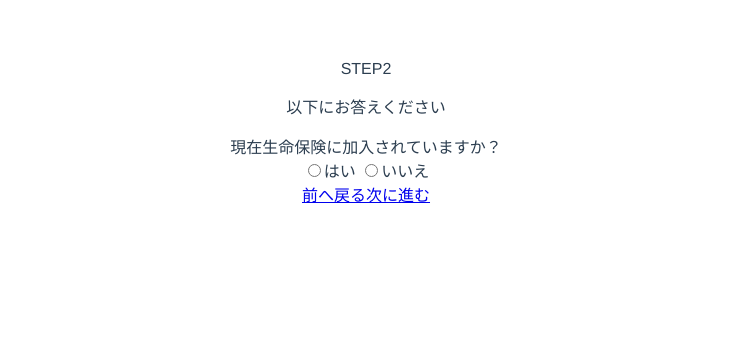
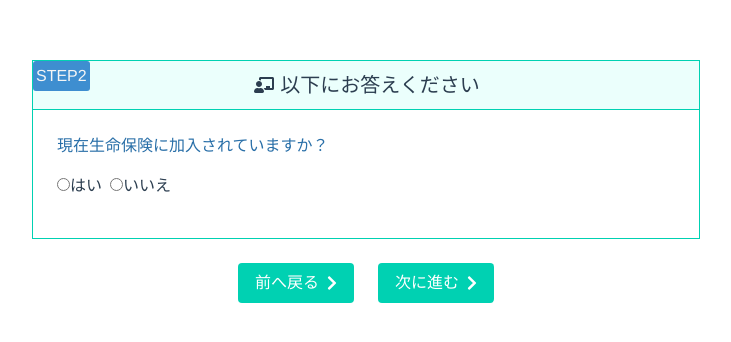
Before and after one commit to y-iwamoto/vue-form-practice, a Vue app in the folder app/: page /survey in a window 1280 px wide. Shown: the top 342 px of the page, without its empty margins (274-1005 px from the left). Built offline with nearby package versions, Linux system fonts and the light colour scheme; the HTML template or start-up script is replaced by a standard one.

Commit message:
ヘッダーフッター以外は全体的にレイアウトを整えた

```diff
--- a/app/src/App.vue
+++ b/app/src/App.vue
@@ -13,12 +13,12 @@ export default {
 }
 </script>
 
-<style>
+<style lang="scss">
+@import "../node_modules/bulma/bulma.sass";
 #app {
   font-family: Avenir, Helvetica, Arial, sans-serif;
   -webkit-font-smoothing: antialiased;
   -moz-osx-font-smoothing: grayscale;
-  text-align: center;
   color: #2c3e50;
   margin-top: 60px;
 }
--- a/app/src/components/pages/BasicInfo.vue
+++ b/app/src/components/pages/BasicInfo.vue
@@ -4,26 +4,29 @@
             <FormTitle :step="step" :imageName="imageName" :message="message" />
         </template>
         <template v-slot:form_main>
-            <Label>-性別-</Label>
-            <RadioButtonForm
-            v-model="basicInfoForm.sex"
-            name="sex"
-            :options="sexOptions"/>
+            <div>
+                <Label>-性別-</Label>
+                <RadioButtonForm
+                v-model="basicInfoForm.sex"
+                name="sex"
+                :options="sexOptions"/>
+            </div>
 
             <Label>-生年月日-</Label>
-            <div>
+            <div class="field is-horizontal">
                 <SelectForm
                 v-model="basicInfoForm.year"
                 name="basicInfoForm.year"
-                :options="yearOptions"/>年
+                :options="yearOptions"/>
+                <span class="is-flex is-justify-content-center is-align-items-center ml-1 mr-2">年</span>
                 <SelectForm
                 v-model="basicInfoForm.month"
                 name="basicInfoForm.month"
-                :options="monthOptions"/>月
+                :options="monthOptions"/><span class="is-flex is-justify-content-center is-align-items-center ml-1 mr-2">月</span>
                 <SelectForm
                 v-model="basicInfoForm.date"
                 name="basicInfoForm.date"
-                :options="dateOptions"/>日
+                :options="dateOptions"/><span class="is-flex is-justify-content-center is-align-items-center ml-1 mr-2">日</span>
             </div>
         </template>
         <template v-slot:form_transition>
@@ -60,7 +63,7 @@ export default {
     data() {
         return {
             step: "STEP1",
-            imageName:"",
+            imageName:"address-card",
             message: "お客様の情報を入力してください",
             backLink: "",
             backButtonName: "",
--- a/app/src/components/pages/Counseling.vue
+++ b/app/src/components/pages/Counseling.vue
@@ -40,7 +40,7 @@ export default {
     data() {
         return {
             step: "STEP3",
-            imageName:"",
+            imageName:"clipboard-list",
             message: "ご相談内容をご記入ください",
             backLink: "/survey",
             backButtonName: "前へ戻る",
--- a/app/src/components/pages/Survey.vue
+++ b/app/src/components/pages/Survey.vue
@@ -4,11 +4,13 @@
             <FormTitle :step="step" :imageName="imageName" :message="message" />
         </template>
         <template v-slot:form_main>
-            <Label>現在生命保険に加入されていますか？</Label>
-            <RadioButtonForm
-            v-model="SurveyForm.insurance"
-            name="insurance"
-            :options="options"/>
+            <div>
+                <Label>現在生命保険に加入されていますか？</Label>
+                <RadioButtonForm
+                v-model="SurveyForm.insurance"
+                name="insurance"
+                :options="options"/>
+            </div>
             <transition name="hospitalizing">
                 <div v-if="SurveyForm.insurance">
                     <Label>現在入院中ですか。または、最近3ヶ月以内に医師の診察・検査の結果、入院・手術をすすめられたことはありますか？</Label>
@@ -57,7 +59,7 @@ export default {
     data() {
         return {
             step: "STEP2",
-            imageName:"",
+            imageName:"chalkboard-teacher",
             message: "以下にお答えください",
             backLink: "/basic_info",
             backButtonName: "前へ戻る",
--- a/app/src/components/parts/FormTitle.vue
+++ b/app/src/components/parts/FormTitle.vue
@@ -1,8 +1,14 @@
 <template>
-    <div>
-        <span>{{ step }}</span>
-        <!-- <img src=""alt={{ step }}> -->
-        <p>{{ message }}</p>
+    <div class="has-background-primary-light py-3 form-title has-text-centered">
+        <span class="step has-background-info has-text-white-ter">{{ step }}</span>
+        <span class="icon-text">
+            <span class="icon">
+                <i v-if="imageName === 'address-card'" class="fas fa-address-card"></i>
+                <i v-if="imageName === 'chalkboard-teacher'" class="fas fa-chalkboard-teacher"></i>
+                <i v-if="imageName === 'clipboard-list'" class="fas fa-clipboard-list"></i>
+            </span>
+            <span class="is-size-5">{{ message }}</span>
+        </span>
     </div>
 </template>
 <script>
@@ -11,3 +17,16 @@ export default {
     props: ["step","imageName","message"]
 }
 </script>
+<style scoped>
+.step {
+    position: absolute;
+    top: 0;
+    left: 0;
+    padding: 3px;
+    border-radius: 3px;
+}
+.form-title {
+    border-bottom: 1px solid hsl(171, 100%, 41%);
+}
+
+</style>
--- a/app/src/components/parts/FormWrapper.vue
+++ b/app/src/components/parts/FormWrapper.vue
@@ -1,8 +1,12 @@
 <template>
     <div class="page">
+      <div class="form-box is-relative">
          <slot name="form_title"></slot>
-         <slot name="form_main"></slot>
-         <slot name="form_transition"></slot>
+         <div class="is-flex is-flex-direction-column is-justify-content-flex-start p-5">
+          <slot name="form_main"></slot>
+         </div>
+      </div>
+      <slot name="form_transition"></slot>
     </div>
 </template>
 <script>
@@ -13,9 +17,12 @@ export default {
 <style scoped>
 .page {
   position: fixed;
-  left: 0;
-  right: 0;
+  left: 20%;
+  right: 20%;
   width: inherit;
   padding: 0 50px;
 }
+.form-box {
+  border: 1px solid hsl(171, 100%, 41%);
+}
 </style>
--- a/app/src/components/parts/Label.vue
+++ b/app/src/components/parts/Label.vue
@@ -1,5 +1,7 @@
 <template>
-  <label><slot /></label>
+  <div class="mb-4">
+    <label class="has-text-info-dark"><slot /></label>
+  </div>
 </template>
 
 <script>
--- a/app/src/components/parts/RadioButtonForm.vue
+++ b/app/src/components/parts/RadioButtonForm.vue
@@ -1,7 +1,7 @@
 <template>
- <div>
+  <div class="control mb-4">
     <template v-for="(option, index) in options">
-      <label :key="index">
+      <label :key="index" class="radio">
         <input
           type="radio"
           :name="name"
--- a/app/src/components/parts/SelectForm.vue
+++ b/app/src/components/parts/SelectForm.vue
@@ -1,4 +1,5 @@
 <template>
+  <div class="select">
     <select :name="name" @change="updateValue">
       <template v-for="(option, index) in options">
         <option :value="option.value" :key="index" :selected="value == option.value">
@@ -6,6 +7,7 @@
         </option>
       </template>
     </select>
+  </div>
 </template>
 
 <script>
--- a/app/src/components/parts/TextArea.vue
+++ b/app/src/components/parts/TextArea.vue
@@ -1,5 +1,6 @@
 <template>
   <textarea
+    class="textarea"
     :name="name"
     :value="value"
     :placeholder="placeholder"
--- a/app/src/components/parts/TransitionButtons.vue
+++ b/app/src/components/parts/TransitionButtons.vue
@@ -1,7 +1,7 @@
 <template>
-    <div>
-        <router-link :to="backLink" v-if="backLink">{{backButtonName}}</router-link>
-        <router-link :to="nextLink" v-if="nextLink">{{nextButtonName}}</router-link>
+    <div class="is-flex is-justify-content-center mt-5">
+        <router-link class="button is-primary" :to="backLink" v-if="backLink">{{backButtonName}}<i class="fas fa-chevron-right ml-2"></i></router-link>
+        <router-link class="button is-primary ml-5" :to="nextLink" v-if="nextLink">{{nextButtonName}}<i class="fas fa-chevron-right ml-2"></i></router-link>
     </div>
 </template>
 <script>
```
